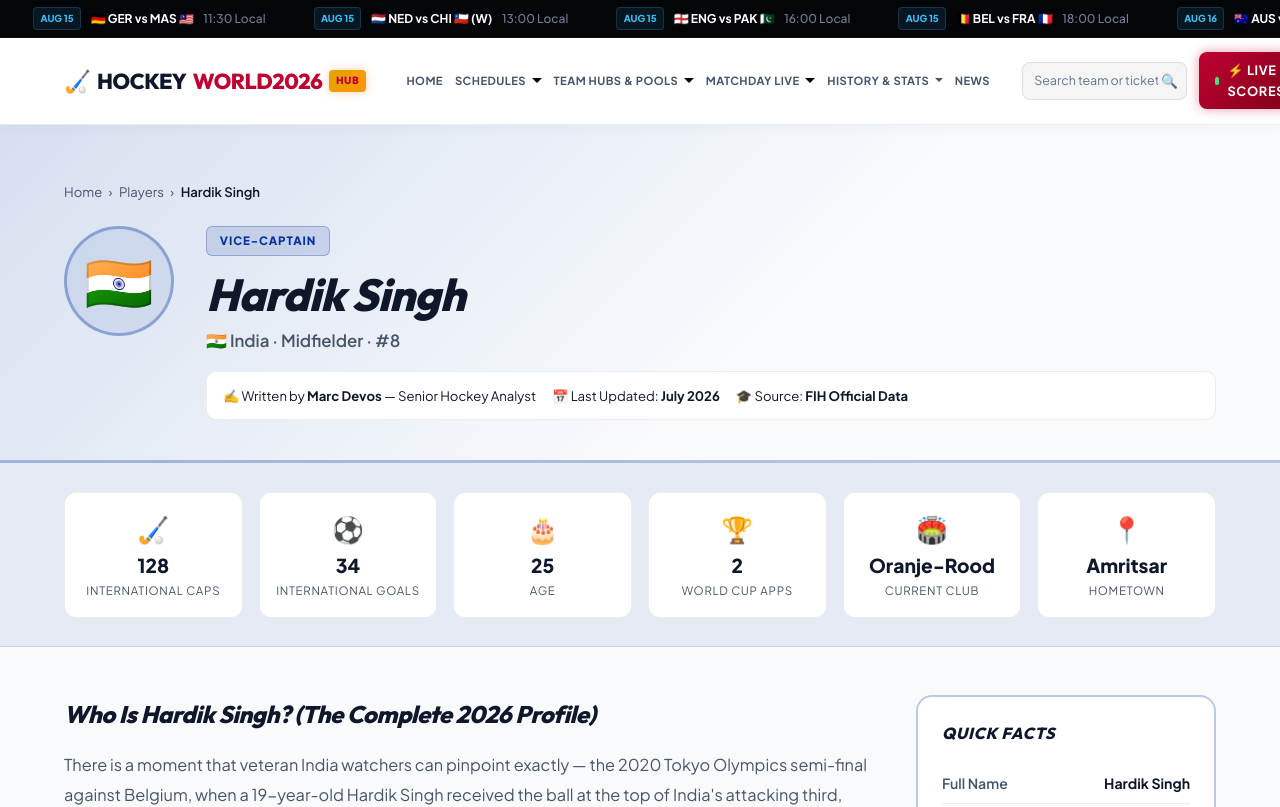
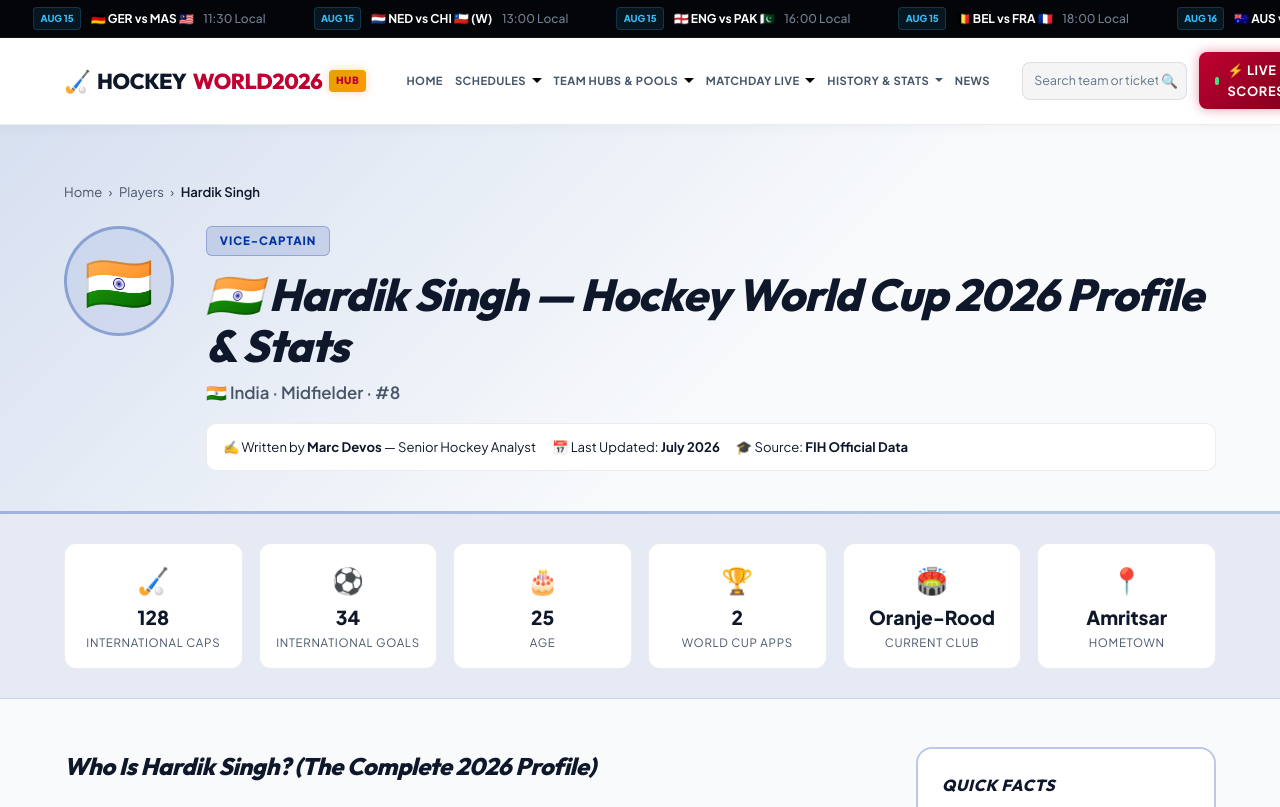
Before and after one commit to liveetcstream-beep/hockeyworldcup2026, a Next.js app: page /players/hardik-singh in a window 1280 px wide. Shown: the top 807 px of the page. Built offline with nearby package versions, Linux system fonts and the light colour scheme.

Commit message:
Optimize H1 elements on pSEO pages (players and matchdates) for higher organic search click-throughs

```diff
--- a/src/app/players/[slug]/page.js
+++ b/src/app/players/[slug]/page.js
@@ -160,7 +160,7 @@ export default async function PlayerProfilePage({ params }) {
                 fontWeight: 900, color: "var(--text-main)",
                 lineHeight: 1.15, marginBottom: "0.5rem",
               }}>
-                {p.name}
+                {p.flag} {p.name} — Hockey World Cup 2026 Profile & Stats
               </h1>
               <p style={{ fontSize: "1.05rem", color: "var(--text-muted)", fontWeight: 600, marginBottom: "1rem" }}>
                 {p.flag} {p.team} · {p.position} · #{p.jerseyNumber}
--- a/src/app/schedule/date/[date]/page.js
+++ b/src/app/schedule/date/[date]/page.js
@@ -88,7 +88,7 @@ export default async function DateMatchPage({ params }) {
       <section className="hero-section">
         <div className="sports-container hero-content">
           <p className="hero-subtitle">📅 Day {day.dayNumber} — Hockey World Cup 2026</p>
-          <h1 className="hero-title">{day.date} — All Matches, Timings & Streaming</h1>
+          <h1 className="hero-title">Hockey World Cup 2026 Matches on {day.date} — Timings & Schedule</h1>
           <p className="hero-description">
             Complete fixture schedule for {day.date} at the FIH Hockey World Cup 2026 — all match timings in IST, CEST, GMT and EST, broadcast channels, and editorial match previews.
           </p>
```
